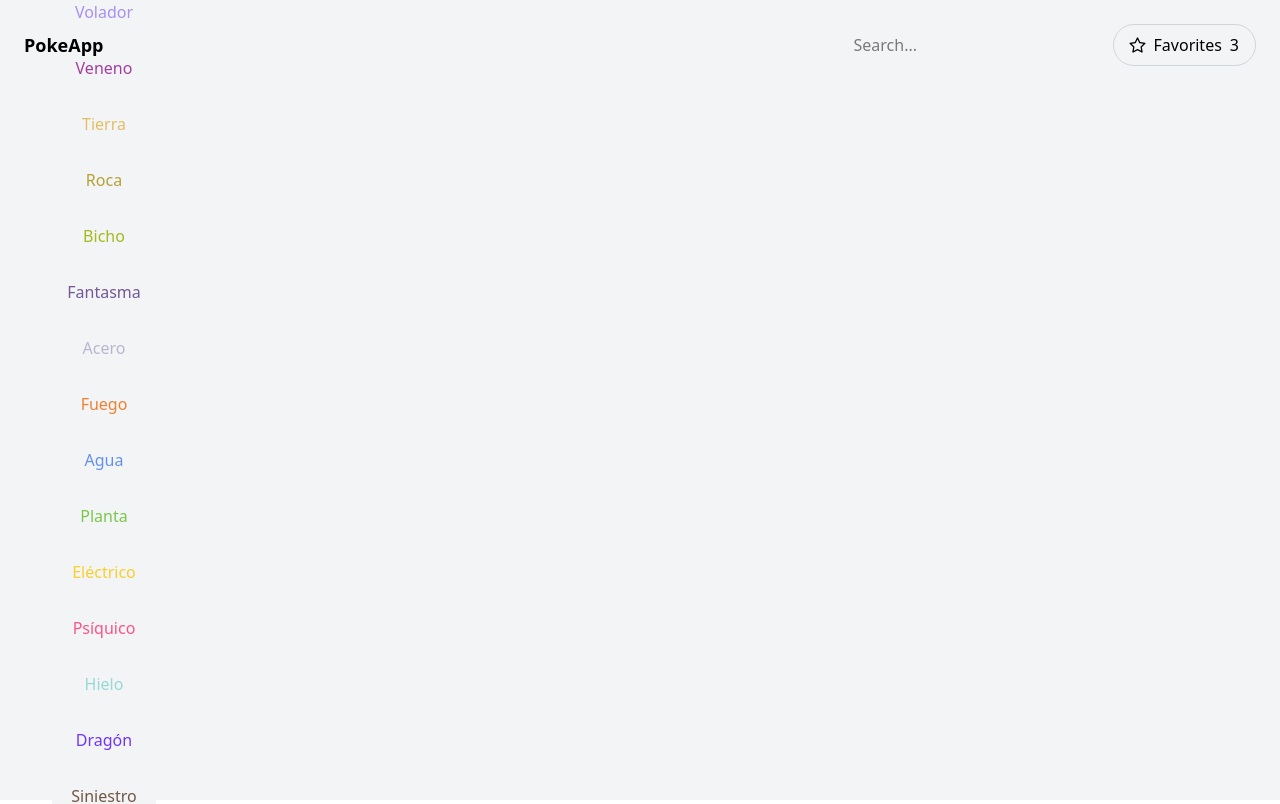
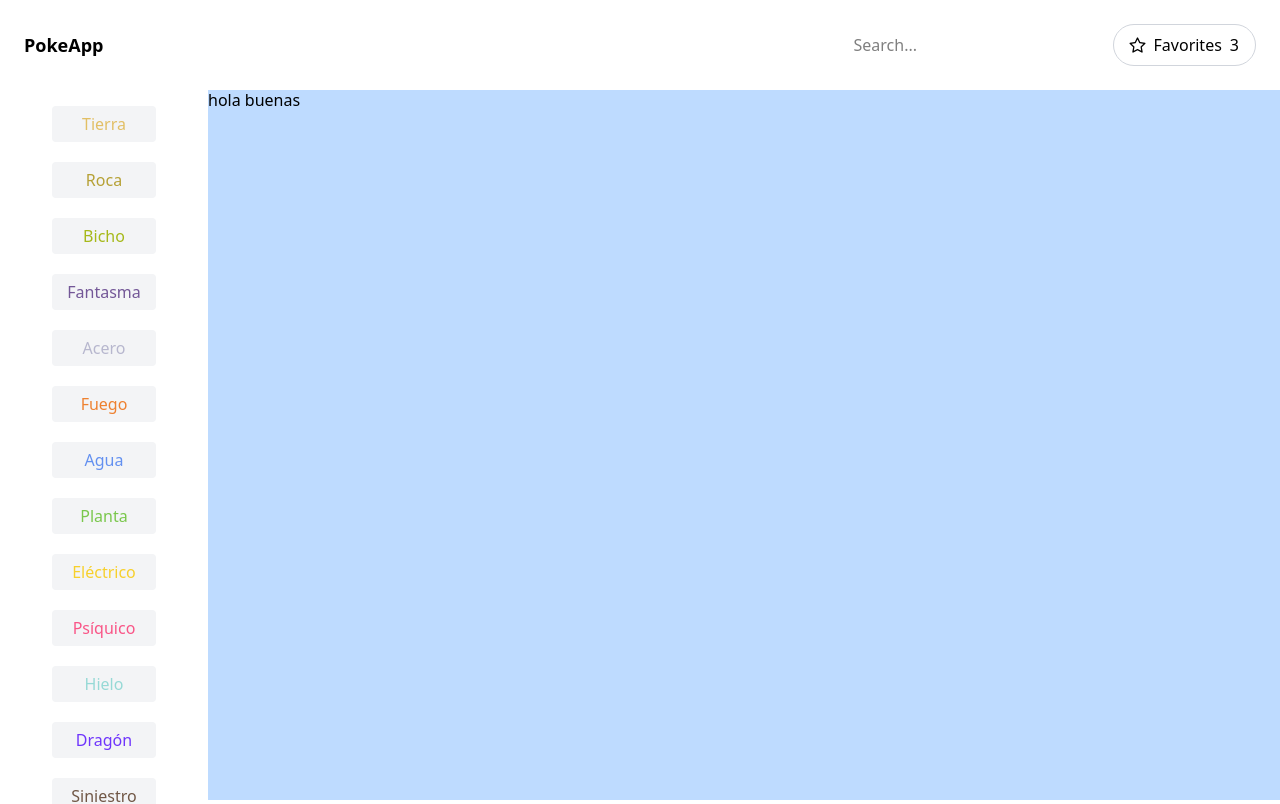
Before and after one commit to ElvisRD/PokeApp, an Angular app: page / in a window 1280 px wide. Shown: the top 804 px of the page. Built offline with nearby package versions, Linux system fonts and the light colour scheme.

Commit message:
get info pokemon by types

```diff
--- a/src/app/app.component.html
+++ b/src/app/app.component.html
@@ -1,4 +1,4 @@
 <div class="w-screen h-screen relative flex flex-col">
-  <app-navbar></app-navbar>
+  <app-navbar (sendTypes)="receptTypesSelected($event)"></app-navbar>
   <app-pokemons></app-pokemons>
 </div>
--- a/src/app/app.component.ts
+++ b/src/app/app.component.ts
@@ -3,16 +3,18 @@
 import { PokemonService } from './services/pokemon.service';
 import { NavbarComponent } from './components/navbar/navbar.component';
 import { PokemonsComponent } from './components/pokemons/pokemons.component';
-import { CommonModule } from '@angular/common';
+import { forkJoin } from 'rxjs';
 
 @Component({
   selector: 'app-root',
-  imports: [RouterOutlet, NavbarComponent, PokemonsComponent, CommonModule],
+  imports: [RouterOutlet, NavbarComponent, PokemonsComponent],
   templateUrl: './app.component.html',
   styleUrl: './app.component.scss'
 })
 export class AppComponent {
   title = 'pokeApp';
+  pokemons = [];
+  typesSelected: any = [];
 
   constructor(
     private pokemonService: PokemonService
@@ -20,13 +22,33 @@
 
 
   ngOnInit(): void {
-    this.getPokemons();
   }
 
 
-  getPokemons(){
-    this.pokemonService.getTypesPokemon().subscribe((res) => {
-      console.log(res);
+  getPokemonsByType(types: any){
+    this.pokemonService.getPokemonByType(types[0].name).subscribe(
+      (resp: any) => {
+        this.getDataPokemon(resp.pokemon.map((p: any) => p.pokemon.url));
+      },
+      (error) => {
+        console.error(error);
+      }
+  )};
+
+  getDataPokemon(urls: string[]){
+     const requests = urls.map(url => this.pokemonService.getPokemonDetails(url));
+
+    forkJoin(requests).subscribe({
+      next: (results) => {
+        console.log('Datos de todos los Pokémon:', results);
+      },
+      error: (err) => {
+        console.error('Error al traer datos:', err);
+      }
     });
   }
+
+  receptTypesSelected(event: any){
+    this.typesSelected = event;
+  }
 }
--- a/src/app/components/navbar/navbar.component.html
+++ b/src/app/components/navbar/navbar.component.html
@@ -1,5 +1,5 @@
-<div class="w-screen bg-gray-100 relative h-screen">
-  <div class="w-full absolute z-1 p-6">
+<div class="w-full relative z-2">
+  <div class="w-full bg-white absolute p-6">
     <div class="container mx-auto flex justify-between items-center">
       <a routerLink="/" class=" text-lg font-semibold">PokeApp</a>
       <div class="space-x-5 flex ">
@@ -12,7 +12,8 @@
       </div>
     </div>
   </div>
-  <div class="w-52 h-full absolute flex items-center z-0 ">
+</div>
+<div class="w-52 bg-white h-full absolute flex items-center z-1 ">
     <div class="mt-16 w-full flex flex-col items-center">
       @for (type of types; track $index) {
         <button
@@ -20,16 +21,14 @@
           (click)="selectType(type)"
           [ngClass]="[
             'flex items-center cursor-pointer rounded w-26 justify-center py-1.5 m-2.5 bg-gray-120 hover:bg-gray-200',
-            typeSelected.includes(type.id) ? 'bg-gray-200' : 'bg-gray-100'
+            isSelectedType(type) ? 'bg-gray-200' : 'bg-gray-100'
           ]"
         >
         <span [style.color]="type.color">
            {{ type.nombre }}
         </span>
       </button>
-       }
+     }
 
     </div>
-
-  </div>
 </div>
--- a/src/app/components/navbar/navbar.component.ts
+++ b/src/app/components/navbar/navbar.component.ts
@@ -1,4 +1,4 @@
-import { Component } from '@angular/core';
+import { Component, Output, EventEmitter } from '@angular/core';
 import { PokemonService } from '../../services/pokemon.service';
 import { CommonModule } from '@angular/common';
 
@@ -10,7 +10,8 @@
 })
 export class NavbarComponent {
   types: any[] = [];
-  typeSelected: any = [];
+  typesSelected: any = [];
+  @Output() sendTypes = new EventEmitter<any>();
 
   constructor(
     private pokemonService: PokemonService
@@ -27,13 +28,20 @@
     })
   }
 
+  isSelectedType(type: any): boolean {
+    return this.typesSelected.some((t: any)=> t.id === type.id);
+  }
+
   selectType(type: any): void {
-    if(this.typeSelected.includes(type.id)){
-      this.typeSelected = this.typeSelected.filter((t: any) => t !== type.id);
+    if(this.typesSelected.some((t: any)=> t.id === type.id)){
+      this.typesSelected = this.typesSelected.filter((t: any) => t.id !== type.id);
     }else{
-      this.typeSelected.push(type.id);
+      if(this.typesSelected.length < 3){
+          this.typesSelected.push({id: type.id, name: type.name});
+      }
     }
 
+    this.sendTypes.emit(this.typesSelected);
   }
 
 }
--- a/src/app/components/pokemons/pokemons.component.html
+++ b/src/app/components/pokemons/pokemons.component.html
@@ -1,5 +1,11 @@
-<div class="abolsute top-0 left-0 w-full h-full flex z-1">
-  <h1>hola buenas</h1>
+<div class="w-screen h-screen bg-blue-200 flex z-2">
+  <div class="ml-52 w-full pt-22">
+    <div class="container">
+      <h2>hola buenas</h2>
+
+    </div>
+
+  </div>
 
 
 </div>
--- a/src/app/services/pokemon.service.ts
+++ b/src/app/services/pokemon.service.ts
@@ -18,4 +18,13 @@
   getTypesPokemon(): Observable<any> {
     return this.http.get('assets/data/types.json');
   }
+
+  getPokemonDetails(url: string): Observable<any> {
+    return this.http.get(url);
+  }
+
+
+  getPokemonByType(type: string): Observable<any> {
+    return this.http.get(`https://pokeapi.co/api/v2/type/${type}`);
+  }
 }
```
